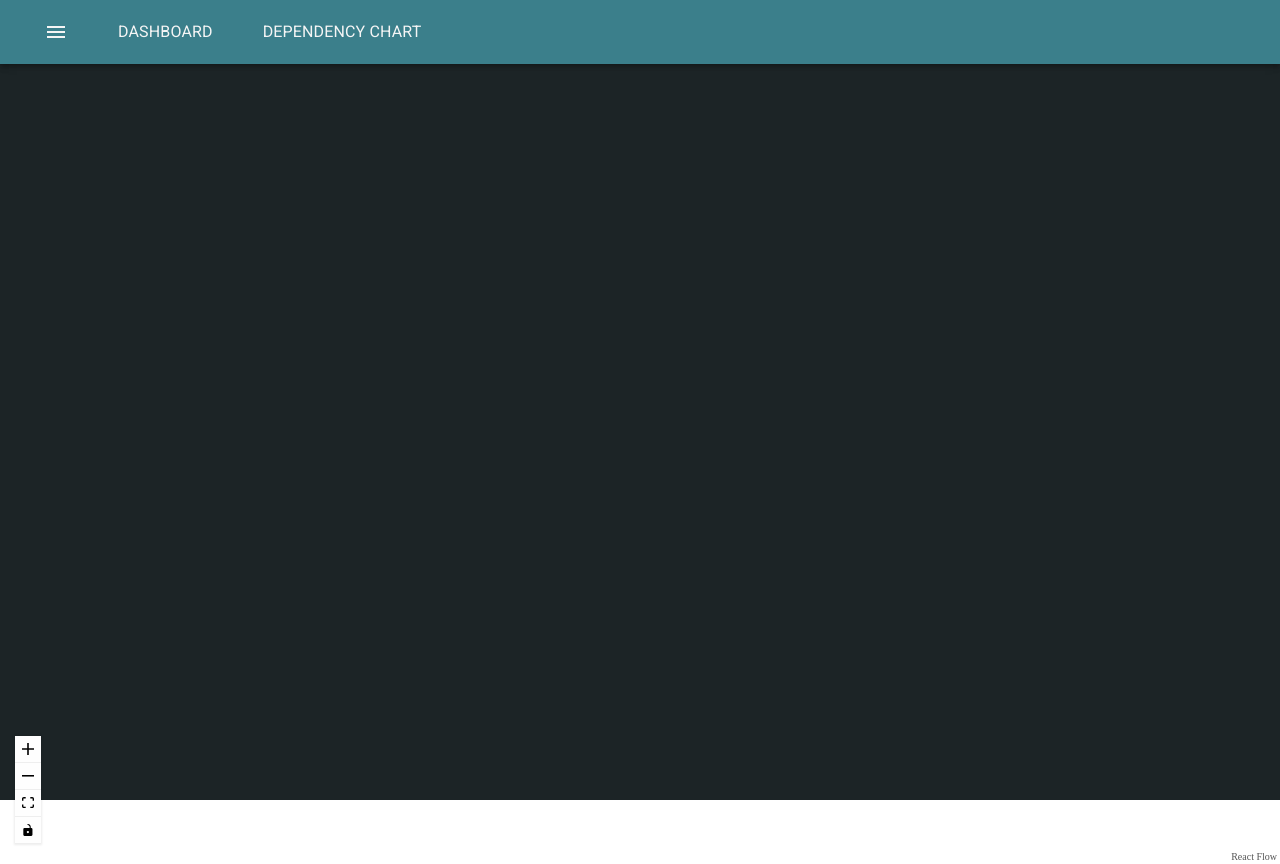
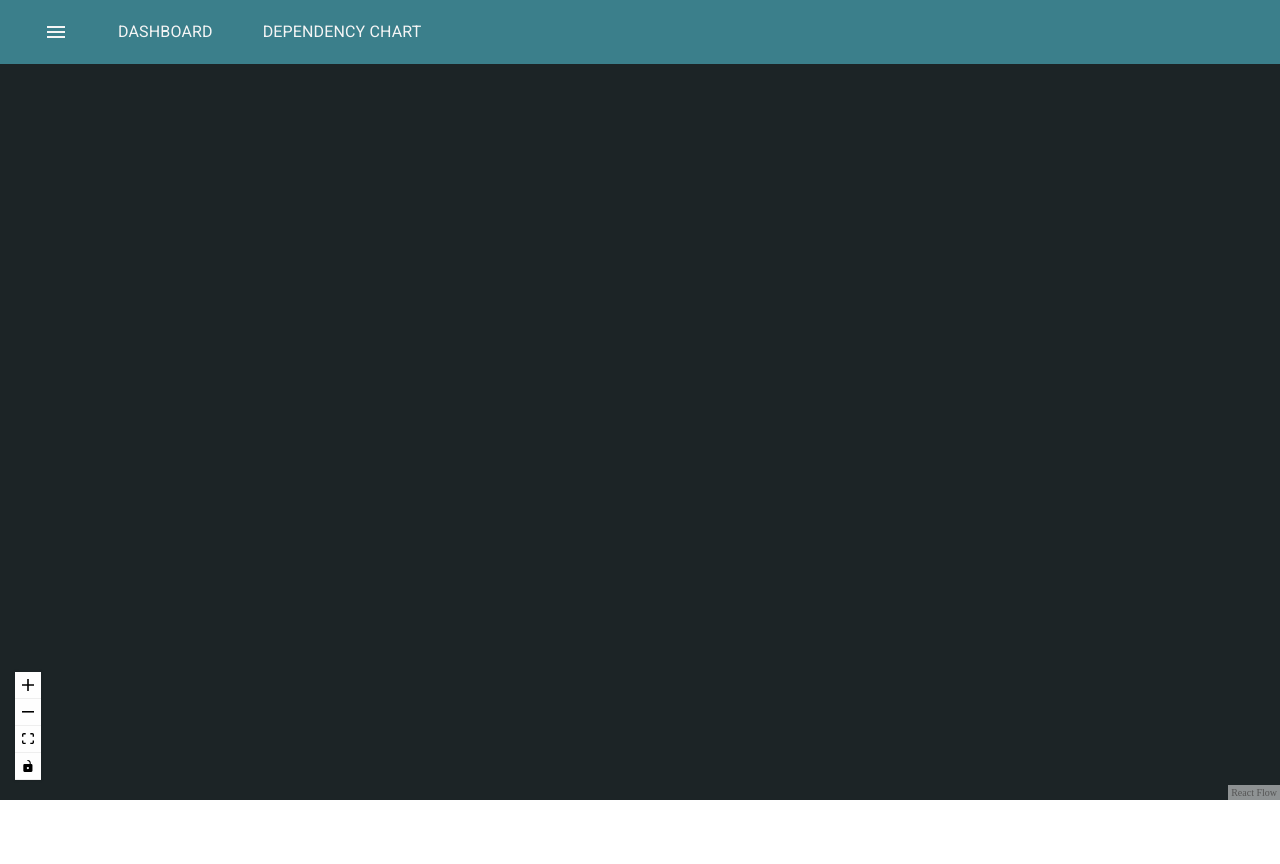
Before and after one commit to oslabs-beta/atriom-dashboard, a React app: page / in a window 1280 px wide. After the commit the page ends 800 px from the top, so only its background shows below. Built offline with nearby package versions, Linux system fonts and the light colour scheme; a web font is replaced by a local one.

Commit message:
navbar fix

```diff
--- a/src/components/App.js
+++ b/src/components/App.js
@@ -27,7 +27,7 @@ const App = () => {
   return (
     <Router>
       <div className="App">
-        {/* <NavBar /> */}
+        <NavBar />
         <Switch>
           <Route path="/" exact component={FlowContainer} />
           <Route path="/home" exact component={FlowContainer} />
--- a/src/components/flow/FlowContainer.js
+++ b/src/components/flow/FlowContainer.js
@@ -26,7 +26,6 @@ const FlowContainer = () => {
   if (apps.length)
     return (
       <div className="FlowContainer">
-        <NavBar />
         <ReactFlow
           elements={[...apps, appKeyEl]}
           nodeTypes={nodeTypes}
--- a/src/components/flow/flow-styles.scss
+++ b/src/components/flow/flow-styles.scss
@@ -1,5 +1,5 @@
 .FlowContainer {
-  height: 100vh;
+  height: calc(100vh - 64px);
   width: 100vw;
   background-color: #1c2426;
   // background: rgb(12,29,36);
@@ -67,7 +67,6 @@
 // $font-standard: rgb(119, 119, 119);
 // $font-hover: rgb(53, 53, 53);
 
-
 // .menuIcon {
 //   color: $font-standard;
 
```
